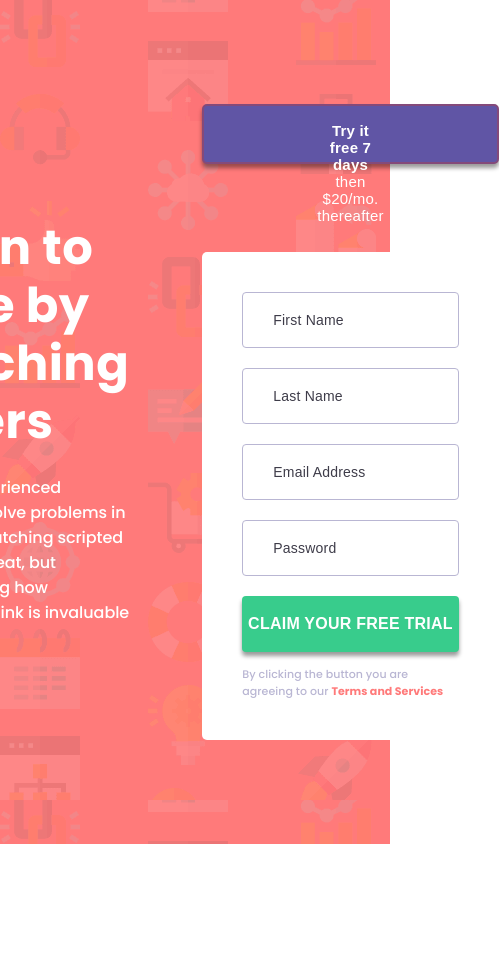
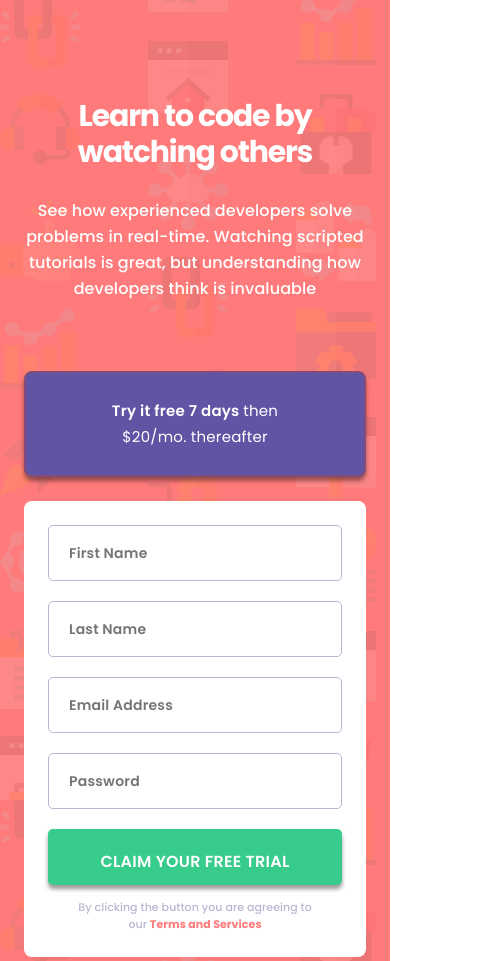
Before and after one commit to MURlL0/Front-end_Mentor, a plain HTML site: page Front-end_mentor-2/index.html in a window 390 px wide. Shown: the top 961 px of the page, 499 px wide, since content can reach past the window. Before the commit the page ends 844 px from the top, so only its background shows below. Drawn offline with Linux system fonts and the light colour scheme.

Commit message:
web mobile e desktop pronto

```diff
--- a/Front-end_mentor-2/index.html
+++ b/Front-end_mentor-2/index.html
@@ -17,7 +17,7 @@
 
   <section class="login">
     <div class="container">
-      <div class="title">
+      <div class="container-left">
         <h1>
           Learn to code by
           watching others
@@ -27,6 +27,7 @@
           understanding how developers think is invaluable</p>
 
       </div>
+
 
       <div class="content-right">
         <div class="button-free">
--- a/Front-end_mentor-2/scss/partials/_login.scss
+++ b/Front-end_mentor-2/scss/partials/_login.scss
@@ -1,8 +1,13 @@
 .login {
   @include flex;
   height: 100vh;
+
   background-color: $redPrimary;
   position: relative;
+
+  @media (max-width: 945px) {
+    height: auto;
+  }
 
   &::before {
     content: "";
@@ -18,15 +23,25 @@
     @include flex;
     z-index: 1;
     gap: 7.3rem;
+    padding: 6.8rem 2.4rem;
 
-    .title {
+    @media (max-width: 945px) {
+      flex-wrap: wrap;
+      gap: 2.4rem;
+    }
+
+    .container-left {
       @include flex;
       flex-direction: column;
       align-items: start;
       width: 100%;
       max-width: 50rem;
       color: white;
-      gap: 2.4rem;
+      gap: 2.8rem;
+
+      @media (max-width: 945px) {
+        padding: 3rem 0 4.5rem;
+      }
 
       h1 {
         font-size: 4.8rem;
@@ -34,6 +49,13 @@
         font-weight: 700;
         line-height: 5.8rem;
         letter-spacing: 0.48px;
+
+        @media (max-width: 945px) {
+          font-size: 3rem;
+          line-height: 3.6rem;
+          letter-spacing: -1.2px;
+          text-align: center;
+        }
       }
 
       p {
@@ -42,6 +64,12 @@
         font-weight: 500;
         line-height: 2.5rem;
         letter-spacing: -0.064px;
+
+        @media (max-width: 945px) {
+          text-align: center;
+          line-height: 2.6rem;
+          letter-spacing: 0.096px;
+        }
       }
     }
 
@@ -49,8 +77,12 @@
       @include flex;
       flex-direction: column;
       gap: 2.4rem;
-      width: 100%;
-      max-width: 54rem;
+      width: 54rem;
+
+      @media (max-width: 945px) {
+        width: 100%;
+        max-width: 54rem;
+      }
 
       .button-free {
         width: 100%;
@@ -58,8 +90,7 @@
         button {
           width: 100%;
           height: 6rem;
-          padding: 1.6rem 11.3rem;
-          border-radius: 0.5rem;
+          border-radius: 0.8rem;
           background-color: $purple;
           font-size: 1.5rem;
           color: white;
@@ -67,9 +98,15 @@
           font-weight: 600;
           line-height: normal;
           letter-spacing: 0.225px;
-          border-radius: 5px;
           border: 2px solid #844a7a;
           box-shadow: 0px 4px 4px 0px rgba(0, 0, 0, 0.4);
+
+          @media (max-width: 945px) {
+            padding: 2.5rem 8rem;
+            height: auto;
+            text-align: center;
+            line-height: 2.6rem;
+          }
 
           span {
             font-weight: 400;
@@ -83,8 +120,12 @@
         width: 100%;
         background-color: white;
         padding: 4rem;
-        border-radius: 0.5rem;
+        border-radius: 0.8rem;
         gap: 1.4rem;
+
+        @media (max-width: 945px) {
+          padding: 2.4rem;
+        }
 
         form {
           @include flex;
@@ -136,19 +177,28 @@
             input {
               width: 100%;
               height: 5.6rem;
-              border-radius: 0.4rem;
+              border-radius: 0.5rem;
               padding-left: 3rem;
               border: 0.1rem solid $grayishBlue;
+              color: $darkBlue;
+              font-size: 1.4rem;
+              font-style: normal;
+              font-weight: 700;
+              line-height: normal;
+              letter-spacing: 0.21px;
+
+              @media (max-width: 945px) {
+                padding-left: 2rem;
+              }
 
               &:focus {
                 border: 0.1rem solid $purple;
               }
 
               &::placeholder {
-                color: $darkBlue;
                 font-size: 1.4rem;
                 font-style: normal;
-                font-weight: 500;
+                font-weight: 600;
                 line-height: normal;
                 letter-spacing: 0.21px;
               }
@@ -168,14 +218,18 @@
               width: 100%;
               background-color: $greenPrimary;
               height: 5.6rem;
-              border-radius: 0.4rem;
+              border-radius: 0.5rem;
               color: white;
               font-size: 1.6rem;
               font-style: normal;
               font-weight: 600;
               line-height: normal;
               letter-spacing: 0.24px;
-              box-shadow: 0px 4px 4px 0px rgba(0, 0, 0, 0.4);
+              box-shadow: 0px 0.4rem 0.4rem 0px rgba(0, 0, 0, 0.4);
+
+              @media (max-width: 945px) {
+                padding: 2rem;
+              }
 
               &:active {
                 background-color: #77e2b4;
@@ -185,6 +239,10 @@
         }
 
         .terms {
+          @media (max-width: 945px) {
+            text-align: center;
+            padding: 0 2rem;
+          }
           p {
             color: $grayishBlue;
             font-size: 1.1rem;
@@ -192,6 +250,7 @@
             font-weight: 500;
             line-height: normal;
             letter-spacing: 0.055px;
+            line-height: 2.2 rem;
 
             span {
               color: $redPrimary;
--- a/Front-end_mentor-2/scss/partials/_reset.scss
+++ b/Front-end_mentor-2/scss/partials/_reset.scss
@@ -4,16 +4,13 @@
   box-sizing: border-box;
   list-style: none;
   text-decoration: none;
+  font-family: 'Poppins';
 }
 
 html {
   font-size: 62.5%;
   scroll-behavior: smooth;
-}
 
-body{
-  font-size: 1.6rem;
-  font-family: 'Poppins', sans-serif;
 }
 
 button {
```
Also changed, not shown: Front-end_mentor-2/css/main.css, Front-end_mentor-2/design/mobile-design.jpg, 1 other file.
